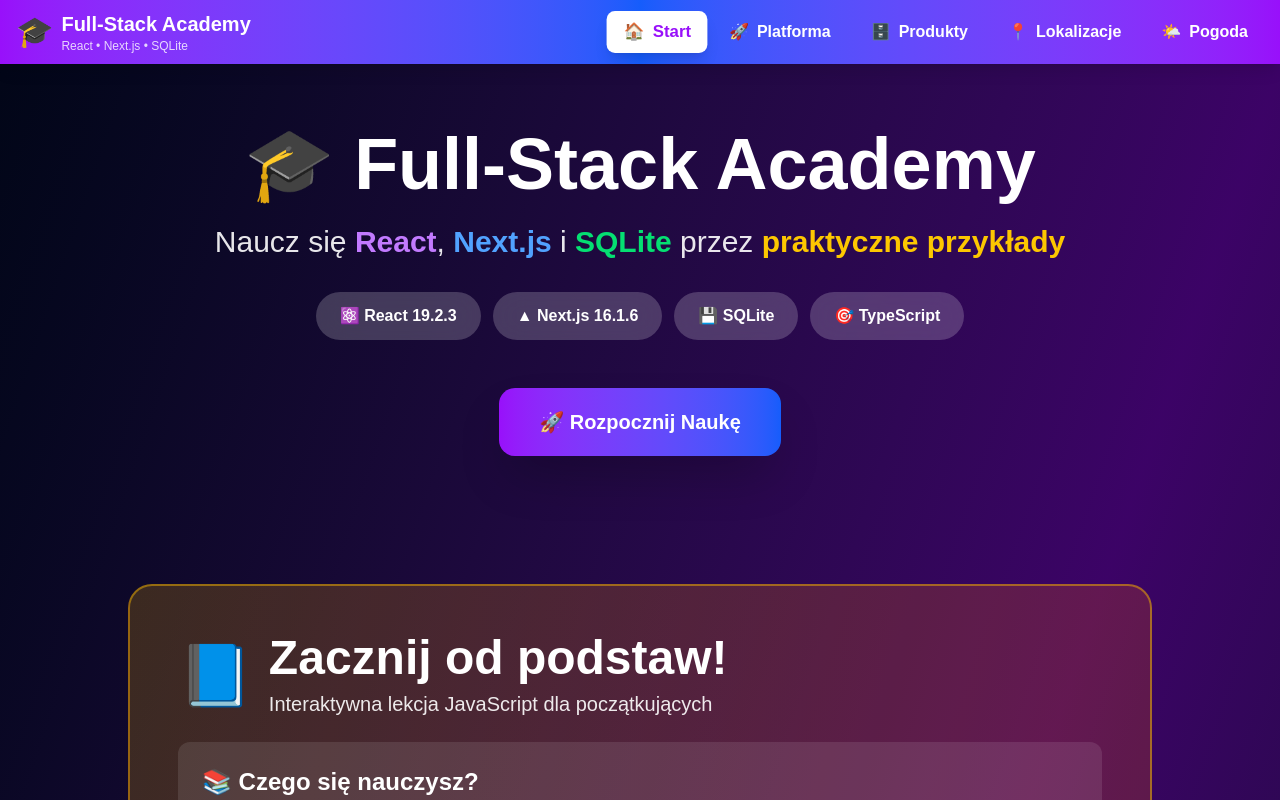
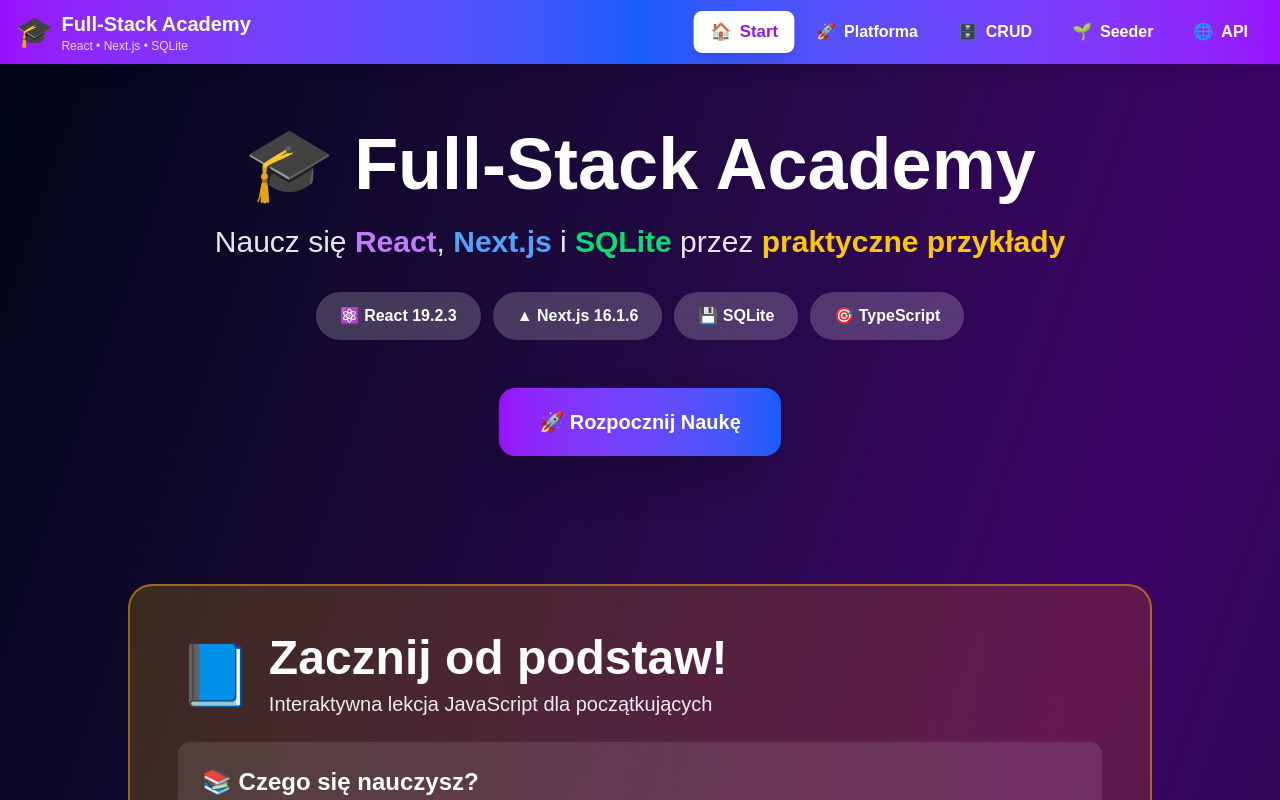
Before and after one commit to KarolSzynkiewicz/JS-react-next-sqllite-demo, a Next.js app: page / in a window 1280 px wide. Shown: the top 800 px of the page. Built offline with nearby package versions, Linux system fonts and the light colour scheme.

Commit message:
Update navigation labels and homepage descriptions for educational context

```diff
--- a/app/components/Navigation.tsx
+++ b/app/components/Navigation.tsx
@@ -14,9 +14,9 @@
 const NAV_ITEMS: NavItem[] = [
   { href: '/', label: 'Start', icon: '🏠', description: 'Strona główna' },
   { href: '/demo', label: 'Platforma', icon: '🚀', description: 'Interactive Learning' },
-  { href: '/produkty', label: 'Produkty', icon: '🗄️', description: 'CRUD Demo' },
-  { href: '/lokalizacje', label: 'Lokalizacje', icon: '📍', description: 'Seeder Demo' },
-  { href: '/pogoda', label: 'Pogoda', icon: '🌤️', description: 'API Demo' },
+  { href: '/produkty', label: 'CRUD', icon: '🗄️', description: 'Create Read Update Delete' },
+  { href: '/lokalizacje', label: 'Seeder', icon: '🌱', description: 'Testowe dane' },
+  { href: '/pogoda', label: 'API', icon: '🌐', description: 'External API Integration' },
 ];
 
 export default function Navigation() {
--- a/app/page.tsx
+++ b/app/page.tsx
@@ -271,10 +271,10 @@
             <div className="bg-white/10 backdrop-blur-lg rounded-2xl p-6 border border-white/20 hover:border-green-500 transition-all hover:scale-105">
               <div className="text-5xl mb-4">🗄️</div>
               <h3 className="text-2xl font-bold text-white mb-3">
-                CRUD z SQLite
+                CRUD Operations
               </h3>
               <p className="text-white/70 mb-4">
-                Naucz się tworzyć, odczytywać, aktualizować i usuwać dane z bazy
+                Create, Read, Update, Delete - podstawowe operacje na bazie danych
               </p>
               <div className="flex items-center gap-2 text-green-400 font-semibold group-hover:gap-4 transition-all">
                 Praktykuj <span>→</span>
@@ -301,12 +301,12 @@
           {/* API Integration */}
           <Link href="/pogoda" className="group">
             <div className="bg-white/10 backdrop-blur-lg rounded-2xl p-6 border border-white/20 hover:border-cyan-500 transition-all hover:scale-105">
-              <div className="text-5xl mb-4">🌤️</div>
+              <div className="text-5xl mb-4">🌐</div>
               <h3 className="text-2xl font-bold text-white mb-3">
-                Integracja API
+                API Integration
               </h3>
               <p className="text-white/70 mb-4">
-                Pobieraj dane z zewnętrznych API (przykład: pogoda)
+                Łączenie się z zewnętrznymi API (OpenWeatherMap)
               </p>
               <div className="flex items-center gap-2 text-cyan-400 font-semibold group-hover:gap-4 transition-all">
                 Testuj <span>→</span>
@@ -317,12 +317,12 @@
           {/* Database Seeding */}
           <Link href="/lokalizacje" className="group">
             <div className="bg-white/10 backdrop-blur-lg rounded-2xl p-6 border border-white/20 hover:border-teal-500 transition-all hover:scale-105">
-              <div className="text-5xl mb-4">📍</div>
+              <div className="text-5xl mb-4">🌱</div>
               <h3 className="text-2xl font-bold text-white mb-3">
                 Seeder & Factory
               </h3>
               <p className="text-white/70 mb-4">
-                Automatycznie generuj testowe dane do bazy
+                Automatyczne wypełnianie bazy danymi testowymi
               </p>
               <div className="flex items-center gap-2 text-teal-400 font-semibold group-hover:gap-4 transition-all">
                 Generuj <span>→</span>
```
